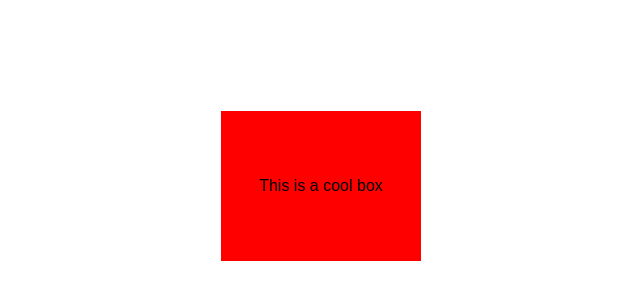
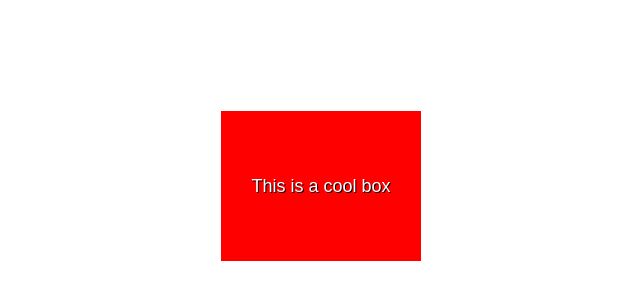
Before and after one commit to Pawanpreet31/Pawanpreet31, a plain HTML site: page assignment_3/part_2.html in a window 1280 px wide. Shown: the part 214-514 px from the top of the page, without its empty margins (319-959 px from the left). Drawn offline with Linux system fonts and the light colour scheme.

Commit message:
font formatted
font size is set to 18px with white color and text-shadow is added

```diff
--- a/assignment_3/part_2.css
+++ b/assignment_3/part_2.css
@@ -15,4 +15,9 @@ html {
     display: table-cell;
     text-align: center;
     vertical-align: middle;
+
+    /* 1rem = 16px --> 18px = 18/16 = 1.125rem */
+    font-size: 1.125rem;
+    color: white;
+    text-shadow: 1px 1px black;
   }
```
